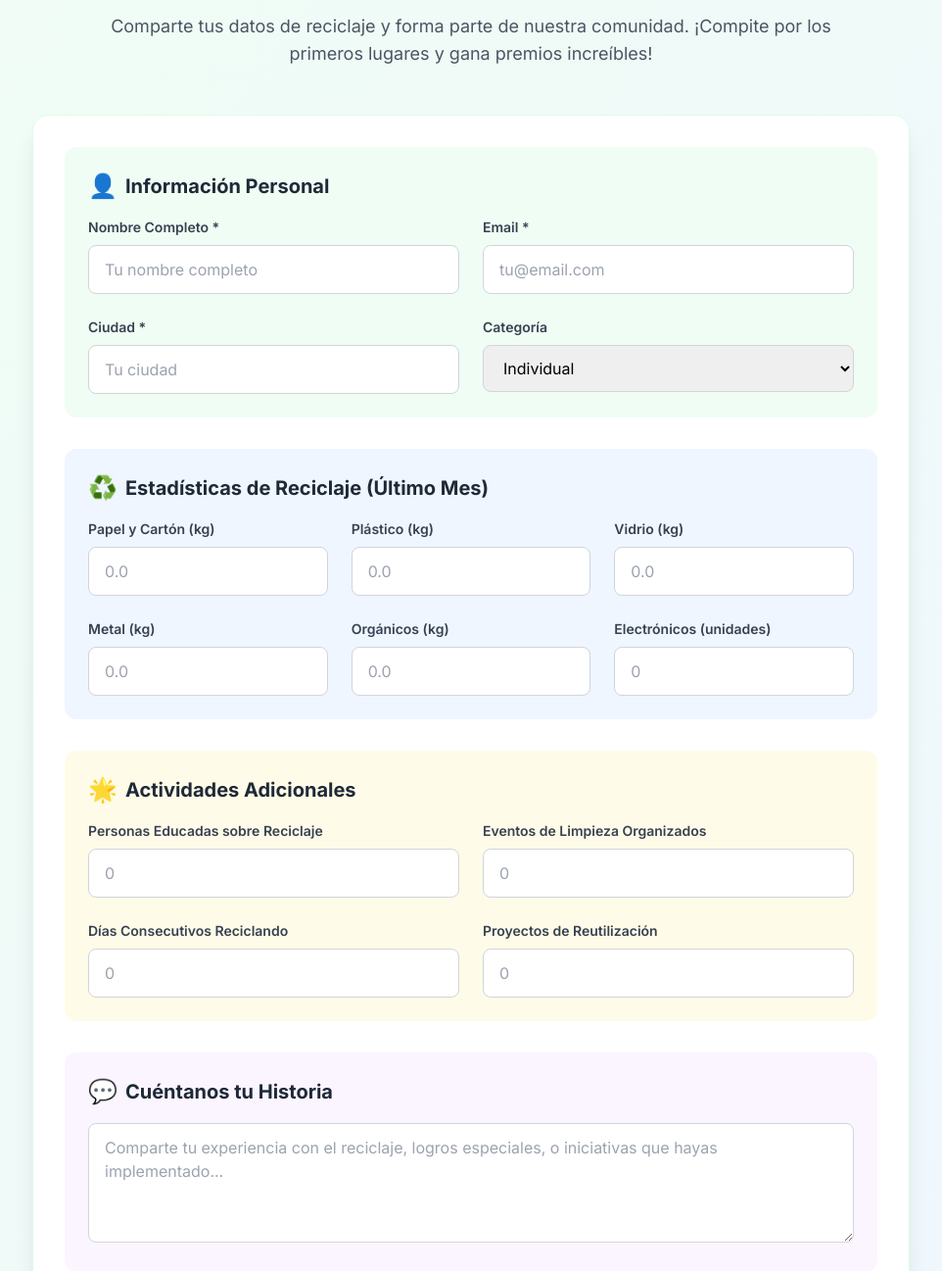
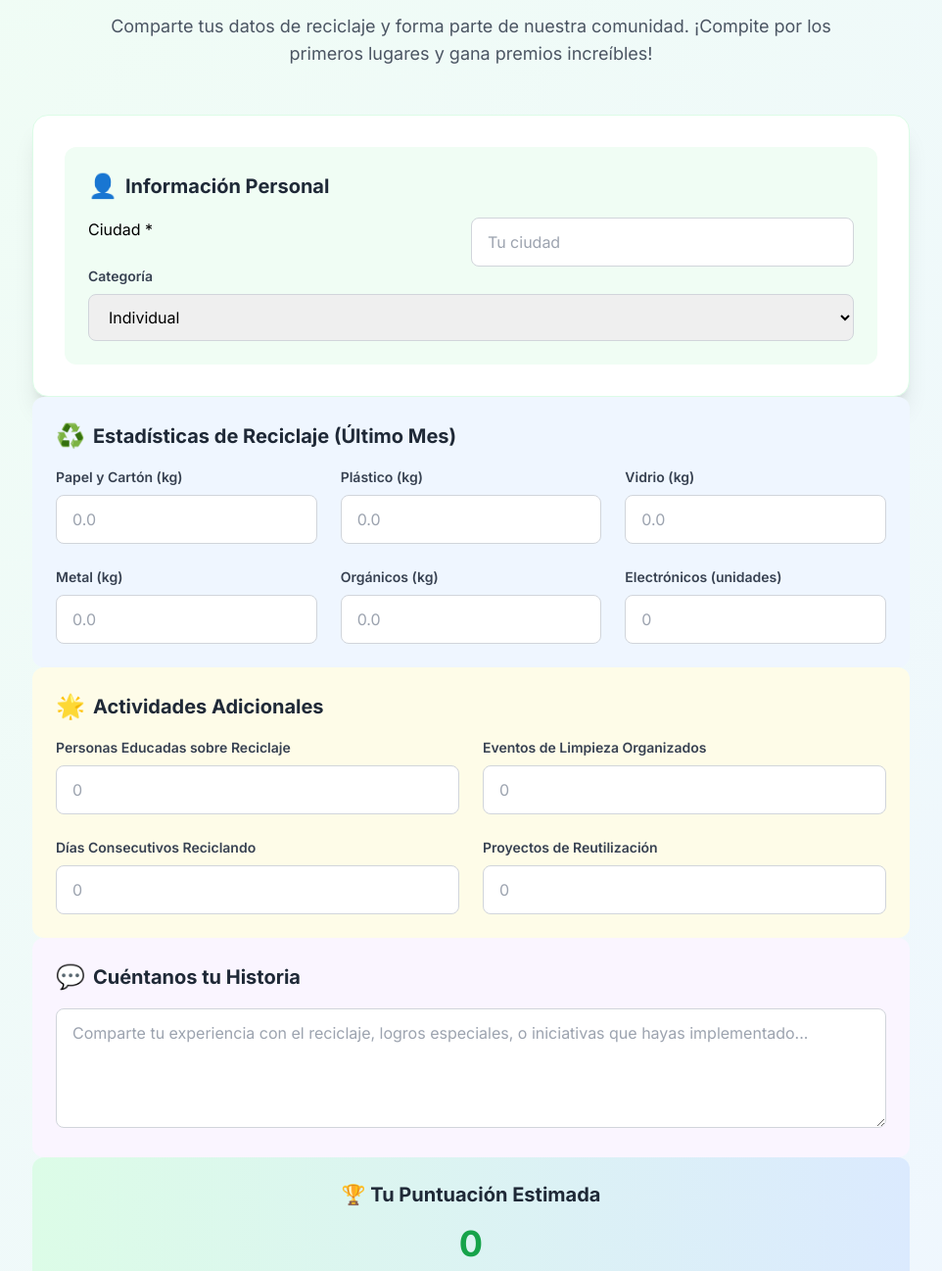
Before and after one commit to tatianadeveloper135/Pagina_SortlyScan, a PHP site: page /premios.php in a window 1280 px wide. Shown: the part 1779-3076 px from the top of the page at 98% size, without its empty margins (159-1121 px from the left). Run offline with PHP 8.4, Linux system fonts and the light colour scheme; some libraries are stand-ins or nearby versions.

Commit message:
Formulario arreglado

```diff
--- a/HTML/premios.php
+++ b/HTML/premios.php
@@ -194,15 +194,7 @@
                                 <span class="text-2xl mr-2">👤</span>
                                 Información Personal
                             </h3>
-                            <div class="grid md:grid-cols-2 gap-6">
-                                <div>
-                                    <label class="block text-sm font-semibold text-gray-700 mb-2">Nombre Completo *</label>
-                                    <input type="text" id="fullName" required class="w-full px-4 py-3 border border-gray-300 rounded-lg focus:ring-2 focus:ring-green-500 focus:border-transparent transition-all" placeholder="Tu nombre completo">
-                                </div>
-                                <div>
-                                    <label class="block text-sm font-semibold text-gray-700 mb-2">Email *</label>
-                                    <input type="email" id="email" required class="w-full px-4 py-3 border border-gray-300 rounded-lg focus:ring-2 focus:ring-green-500 focus:border-transparent transition-all" placeholder="tu@email.com">
-                                </div>
+                            <div class="grid md:grid-cols-2
                                 <div>
                                     <label class="block text-sm font-semibold text-gray-700 mb-2">Ciudad *</label>
                                     <input type="text" id="city" required class="w-full px-4 py-3 border border-gray-300 rounded-lg focus:ring-2 focus:ring-green-500 focus:border-transparent transition-all" placeholder="Tu ciudad">
```
